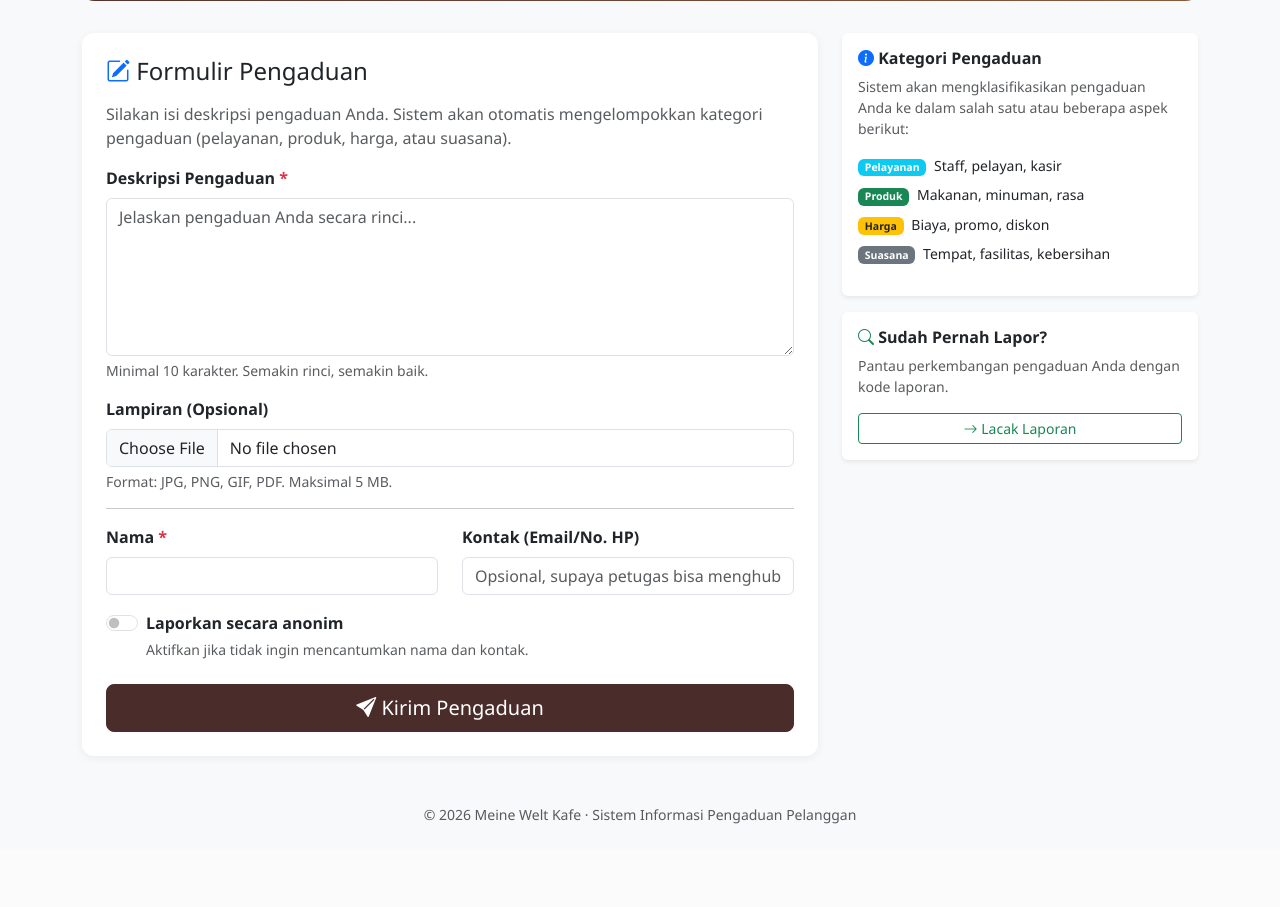
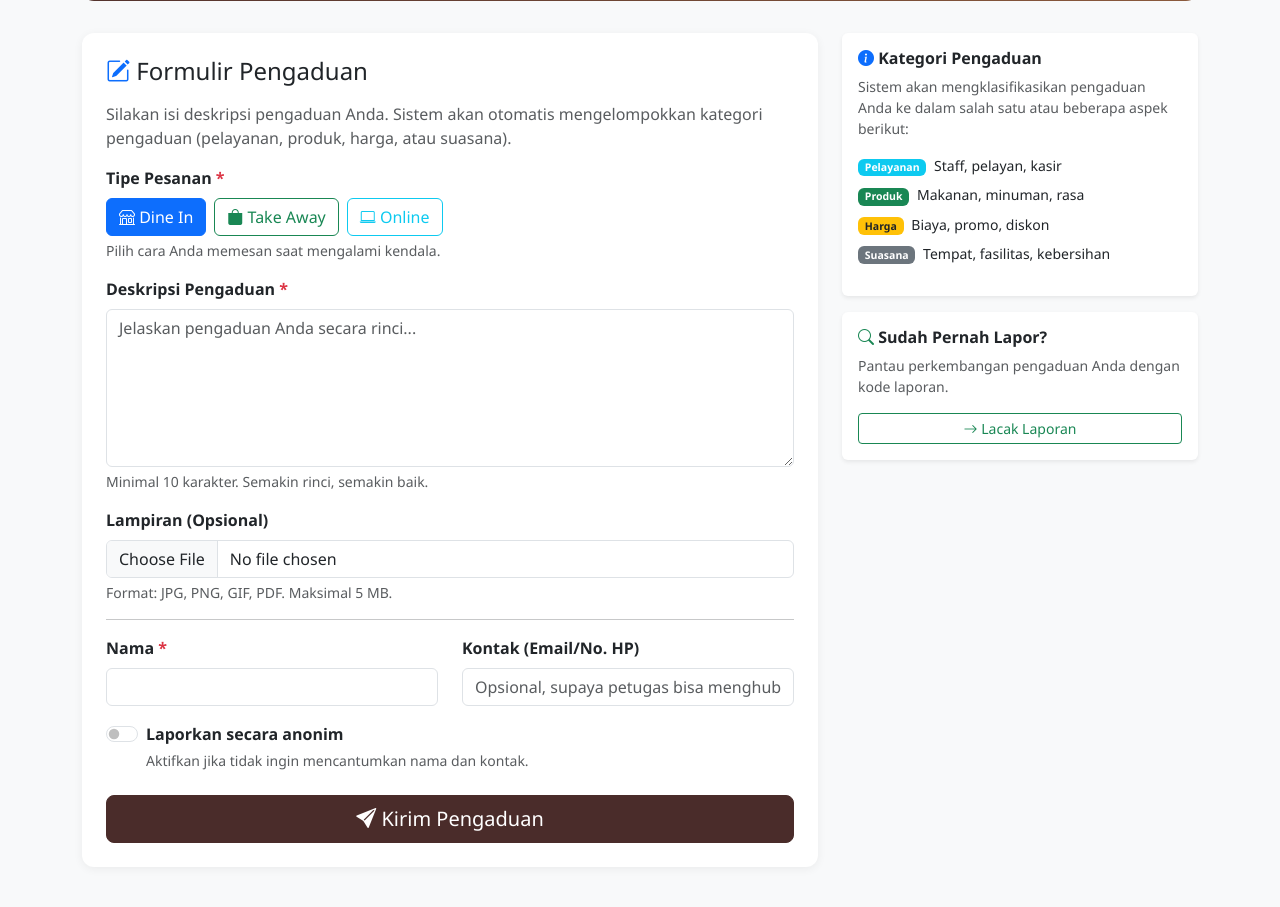
Before and after one commit to jordannanyan/pengaduan-meine-welt, a PHP site: page /public/index.php in a window 1280 px wide. Shown: the part 269-1176 px from the top of the page. Before the commit the page ends 1093 px from the top, so only its background shows below. Run offline with PHP 8.4, Linux system fonts and the light colour scheme.

Commit message:
revisi terbaru

```diff
--- a/admin/pengaduan_detail.php
+++ b/admin/pengaduan_detail.php
@@ -133,6 +133,11 @@ $final_codes = array_filter(array_map('trim', explode(',', $complaint['final_cat
                         <div class="text-muted small">Dikirim: <?= tgl_id($complaint['submitted_at']) ?></div>
                     </div>
                     <?= status_badge($complaint['status']) ?>
+                </div>
+
+                <div class="mb-3">
+                    <div class="text-muted small">Tipe Pesanan:</div>
+                    <?= order_type_badge($complaint['order_type'] ?? null) ?>
                 </div>
 
                 <div class="mb-3">
--- a/config/helpers.php
+++ b/config/helpers.php
@@ -193,6 +193,34 @@ function kategori_badge(?string $codes): string
 }
 
 /**
+ * Label tipe pesanan (dine_in / take_away / online)
+ */
+function order_type_label(?string $code): string
+{
+    $map = [
+        'dine_in'   => 'Dine In',
+        'take_away' => 'Take Away',
+        'online'    => 'Online',
+    ];
+    return $map[$code] ?? '-';
+}
+
+/**
+ * Badge Bootstrap untuk tipe pesanan
+ */
+function order_type_badge(?string $code): string
+{
+    if (!$code) return '<span class="text-muted">-</span>';
+    $map = [
+        'dine_in'   => ['bg-primary',  'bi-shop',           'Dine In'],
+        'take_away' => ['bg-success',  'bi-bag-fill',       'Take Away'],
+        'online'    => ['bg-info',     'bi-laptop',         'Online'],
+    ];
+    $data = $map[$code] ?? ['bg-light text-dark', 'bi-question-circle', $code];
+    return '<span class="badge ' . $data[0] . '"><i class="bi ' . $data[1] . '"></i> ' . h($data[2]) . '</span>';
+}
+
+/**
  * Catat ke activity_logs
  */
 function log_activity(PDO $pdo, ?int $user_id, string $action, string $entity_type, ?string $entity_id, string $detail = ''): void
--- a/database.sql
+++ b/database.sql
@@ -55,6 +55,7 @@ CREATE TABLE complaints (
   reporter_name VARCHAR(100),
   reporter_contact VARCHAR(100),
   is_anonymous TINYINT(1) DEFAULT 1,
+  order_type ENUM('dine_in','take_away','online') DEFAULT 'dine_in',
   complaint_text TEXT NOT NULL,
   status ENUM('new','in_progress','resolved','cancelled') DEFAULT 'new',
   -- Mendukung multi-label: 'PRD', 'PRD,HRG', dll
--- a/petugas/pengaduan_detail.php
+++ b/petugas/pengaduan_detail.php
@@ -127,6 +127,11 @@ $attachments = $stmt->fetchAll();
                         <div class="text-muted small">Dikirim: <?= tgl_id($complaint['submitted_at']) ?></div>
                     </div>
                     <?= status_badge($complaint['status']) ?>
+                </div>
+
+                <div class="mb-3">
+                    <div class="text-muted small">Tipe Pesanan:</div>
+                    <?= order_type_badge($complaint['order_type'] ?? null) ?>
                 </div>
 
                 <div class="mb-3">
--- a/public/index.php
+++ b/public/index.php
@@ -18,6 +18,27 @@ require_once __DIR__ . '/../includes/header_public.php';
                 <p class="text-muted">Silakan isi deskripsi pengaduan Anda. Sistem akan otomatis mengelompokkan kategori pengaduan (pelayanan, produk, harga, atau suasana).</p>
 
                 <form action="submit.php" method="POST" enctype="multipart/form-data" id="formPengaduan">
+
+                    <div class="mb-3">
+                        <label class="form-label fw-semibold">Tipe Pesanan <span class="text-danger">*</span></label>
+                        <div class="d-flex flex-wrap gap-2">
+                            <input type="radio" class="btn-check" name="order_type" id="ot_dine_in" value="dine_in" checked required>
+                            <label class="btn btn-outline-primary" for="ot_dine_in">
+                                <i class="bi bi-shop"></i> Dine In
+                            </label>
+
+                            <input type="radio" class="btn-check" name="order_type" id="ot_take_away" value="take_away" required>
+                            <label class="btn btn-outline-success" for="ot_take_away">
+                                <i class="bi bi-bag-fill"></i> Take Away
+                            </label>
+
+                            <input type="radio" class="btn-check" name="order_type" id="ot_online" value="online" required>
+                            <label class="btn btn-outline-info" for="ot_online">
+                                <i class="bi bi-laptop"></i> Online
+                            </label>
+                        </div>
+                        <div class="form-text">Pilih cara Anda memesan saat mengalami kendala.</div>
+                    </div>
 
                     <div class="mb-3">
                         <label class="form-label fw-semibold">Deskripsi Pengaduan <span class="text-danger">*</span></label>
--- a/public/track.php
+++ b/public/track.php
@@ -84,6 +84,11 @@ if ($code !== '') {
                         <div class="text-end">
                             <?= status_badge($complaint['status']) ?>
                         </div>
+                    </div>
+
+                    <div class="mb-3">
+                        <div class="text-muted small">Tipe Pesanan:</div>
+                        <?= order_type_badge($complaint['order_type'] ?? null) ?>
                     </div>
 
                     <div class="mb-3">
```
Also changed, not shown: admin/pengaduan.php (+22 -7 lines), petugas/pengaduan.php (+22 -7 lines), public/submit.php (+8 -2 lines).
